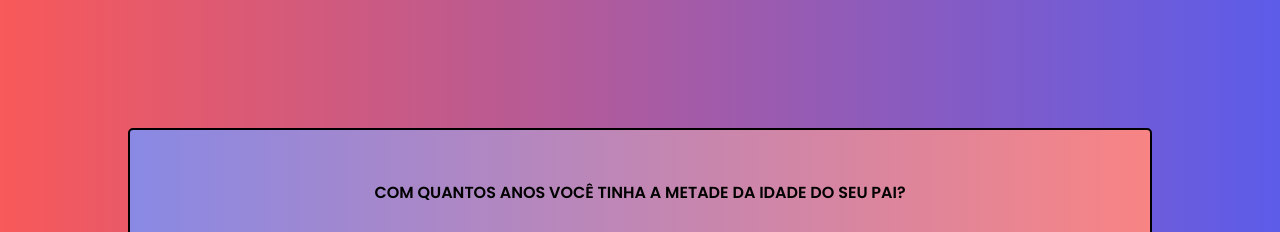
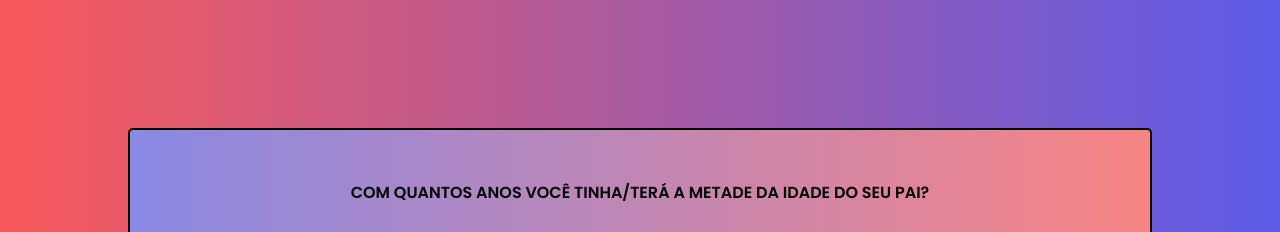
Before and after one commit to grandest-nothing/Desafio-Idade-Pai_Filho, a plain HTML site: page index.html in a window 1280 px wide. Shown: the top 232 px of the page. Drawn offline with Linux system fonts and the light colour scheme.

Commit message:
modified:   index.html

```diff
--- a/index.html
+++ b/index.html
@@ -12,7 +12,7 @@
     <main>
       <div class="container">
         <span class="upper-text"
-          >Com quantos anos você tinha a metade da idade do seu pai?</span
+          >Com quantos anos você tinha/terá a metade da idade do seu pai?</span
         >
         <form class="form">
           <input
```
